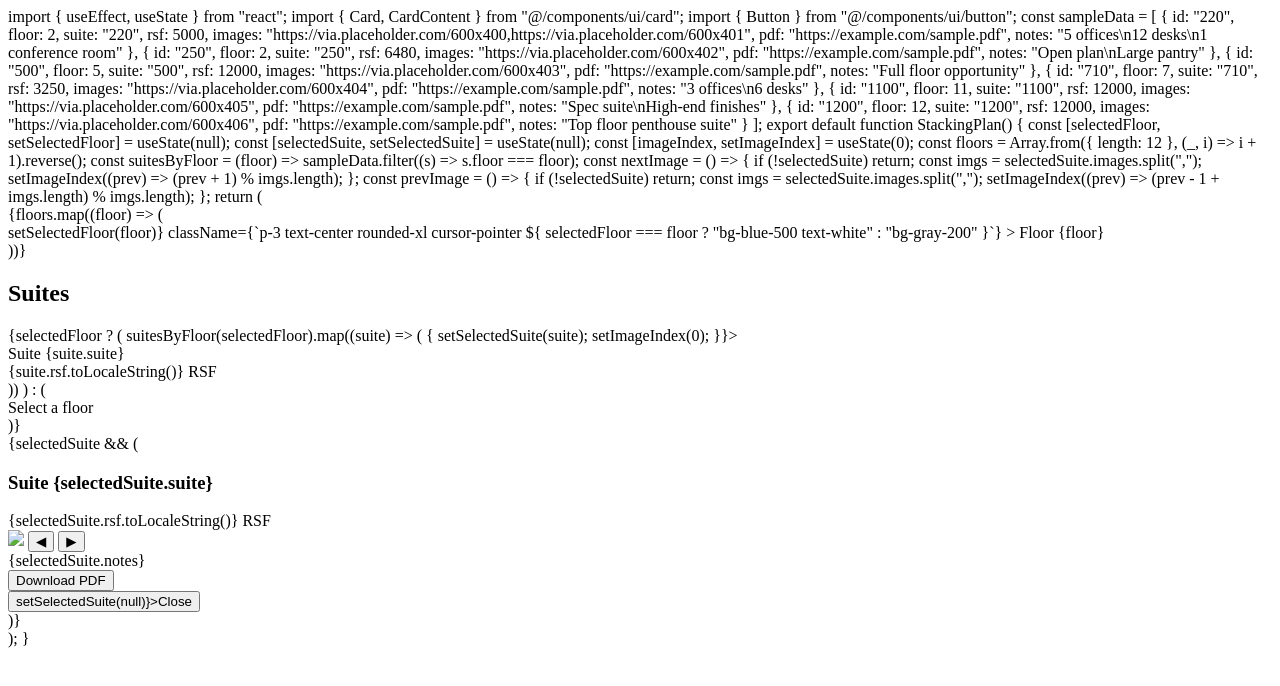
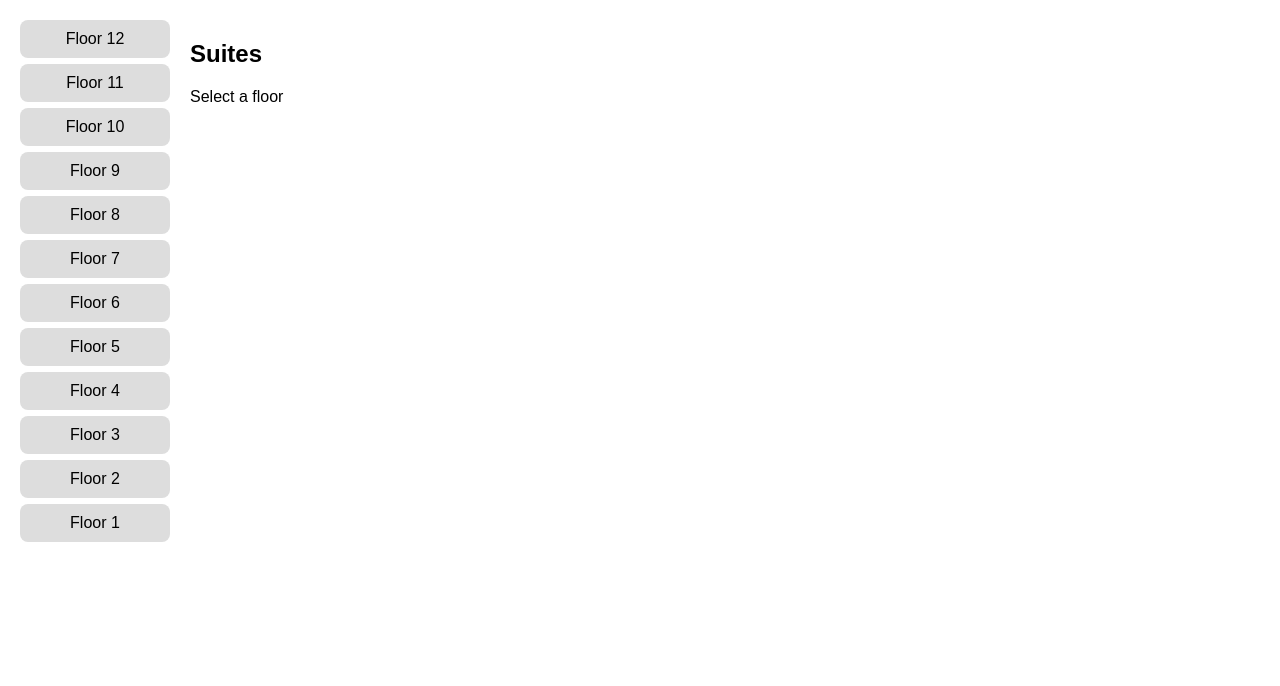
Before and after one commit to LHCBRE/sampleStackingPlan, a plain HTML site: page index.html in a window 1280 px wide. Drawn offline with Linux system fonts and the light colour scheme.

Commit message:
Update index.html

```diff
--- a/index.html
+++ b/index.html
@@ -1,152 +1,126 @@
-import { useEffect, useState } from "react";
-import { Card, CardContent } from "@/components/ui/card";
-import { Button } from "@/components/ui/button";
+<!DOCTYPE html>
+<html>
+<head>
+  <meta charset="UTF-8">
+  <title>Stacking Plan</title>
+  <style>
+    body { font-family: Arial; margin: 0; padding: 20px; }
+    .layout { display: grid; grid-template-columns: 150px 1fr; gap: 20px; }
+    .floor { padding: 10px; margin-bottom: 6px; background: #ddd; cursor: pointer; text-align: center; border-radius: 8px; }
+    .floor.active { background: #0078ff; color: white; }
+    .card { padding: 12px; border: 1px solid #ccc; margin-bottom: 8px; border-radius: 8px; cursor: pointer; }
+    .modal {
+      position: fixed; inset: 0; background: rgba(0,0,0,0.6);
+      display: none; align-items: center; justify-content: center;
+    }
+    .modal-content {
+      background: white; padding: 20px; border-radius: 12px; max-width: 500px; width: 100%;
+    }
+    img { width: 100%; border-radius: 8px; }
+    button { margin: 5px; }
+  </style>
+</head>
+<body>
 
-const sampleData = [
-  {
-    id: "220",
-    floor: 2,
-    suite: "220",
-    rsf: 5000,
-    images: "https://via.placeholder.com/600x400,https://via.placeholder.com/600x401",
-    pdf: "https://example.com/sample.pdf",
-    notes: "5 offices\n12 desks\n1 conference room"
-  },
-  {
-    id: "250",
-    floor: 2,
-    suite: "250",
-    rsf: 6480,
-    images: "https://via.placeholder.com/600x402",
-    pdf: "https://example.com/sample.pdf",
-    notes: "Open plan\nLarge pantry"
-  },
-  {
-    id: "500",
-    floor: 5,
-    suite: "500",
-    rsf: 12000,
-    images: "https://via.placeholder.com/600x403",
-    pdf: "https://example.com/sample.pdf",
-    notes: "Full floor opportunity"
-  },
-  {
-    id: "710",
-    floor: 7,
-    suite: "710",
-    rsf: 3250,
-    images: "https://via.placeholder.com/600x404",
-    pdf: "https://example.com/sample.pdf",
-    notes: "3 offices\n6 desks"
-  },
-  {
-    id: "1100",
-    floor: 11,
-    suite: "1100",
-    rsf: 12000,
-    images: "https://via.placeholder.com/600x405",
-    pdf: "https://example.com/sample.pdf",
-    notes: "Spec suite\nHigh-end finishes"
-  },
-  {
-    id: "1200",
-    floor: 12,
-    suite: "1200",
-    rsf: 12000,
-    images: "https://via.placeholder.com/600x406",
-    pdf: "https://example.com/sample.pdf",
-    notes: "Top floor penthouse suite"
-  }
+<div class="layout">
+  <div id="floors"></div>
+  <div>
+    <h2>Suites</h2>
+    <div id="suites">Select a floor</div>
+  </div>
+</div>
+
+<div id="modal" class="modal">
+  <div class="modal-content">
+    <h3 id="modalTitle"></h3>
+    <div id="modalRSF"></div>
+    <div>
+      <button onclick="prevImage()">◀</button>
+      <button onclick="nextImage()">▶</button>
+    </div>
+    <img id="modalImg" />
+    <pre id="modalNotes"></pre>
+    <a id="modalPDF" target="_blank">Download PDF</a>
+    <br>
+    <button onclick="closeModal()">Close</button>
+  </div>
+</div>
+
+<script>
+const data = [
+  { suite: "220", floor: 2, rsf: 5000, images: ["https://via.placeholder.com/600x400","https://via.placeholder.com/600x401"], pdf: "https://example.com/sample.pdf", notes: "5 offices\n12 desks\n1 conference room" },
+  { suite: "250", floor: 2, rsf: 6480, images: ["https://via.placeholder.com/600x402"], pdf: "https://example.com/sample.pdf", notes: "Open plan\nLarge pantry" },
+  { suite: "500", floor: 5, rsf: 12000, images: ["https://via.placeholder.com/600x403"], pdf: "https://example.com/sample.pdf", notes: "Full floor opportunity" },
+  { suite: "710", floor: 7, rsf: 3250, images: ["https://via.placeholder.com/600x404"], pdf: "https://example.com/sample.pdf", notes: "3 offices\n6 desks" },
+  { suite: "1100", floor: 11, rsf: 12000, images: ["https://via.placeholder.com/600x405"], pdf: "https://example.com/sample.pdf", notes: "Spec suite\nHigh-end finishes" },
+  { suite: "1200", floor: 12, rsf: 12000, images: ["https://via.placeholder.com/600x406"], pdf: "https://example.com/sample.pdf", notes: "Top floor penthouse suite" }
 ];
 
-export default function StackingPlan() {
-  const [selectedFloor, setSelectedFloor] = useState(null);
-  const [selectedSuite, setSelectedSuite] = useState(null);
-  const [imageIndex, setImageIndex] = useState(0);
+let selectedSuite = null;
+let imageIndex = 0;
 
-  const floors = Array.from({ length: 12 }, (_, i) => i + 1).reverse();
+const floorsEl = document.getElementById("floors");
+const suitesEl = document.getElementById("suites");
 
-  const suitesByFloor = (floor) =>
-    sampleData.filter((s) => s.floor === floor);
+const floors = Array.from({length:12}, (_,i)=>12-i);
 
-  const nextImage = () => {
-    if (!selectedSuite) return;
-    const imgs = selectedSuite.images.split(",");
-    setImageIndex((prev) => (prev + 1) % imgs.length);
-  };
+floors.forEach(f => {
+  const div = document.createElement("div");
+  div.className = "floor";
+  div.innerText = "Floor " + f;
+  div.onclick = () => selectFloor(f);
+  floorsEl.appendChild(div);
+});
 
-  const prevImage = () => {
-    if (!selectedSuite) return;
-    const imgs = selectedSuite.images.split(",");
-    setImageIndex((prev) => (prev - 1 + imgs.length) % imgs.length);
-  };
+function selectFloor(floor) {
+  document.querySelectorAll('.floor').forEach(el=>el.classList.remove("active"));
+  floorsEl.children[12-floor].classList.add("active");
 
-  return (
-    <div className="p-6 grid grid-cols-3 gap-6">
-      <div className="col-span-1 space-y-2">
-        {floors.map((floor) => (
-          <div
-            key={floor}
-            onClick={() => setSelectedFloor(floor)}
-            className={`p-3 text-center rounded-xl cursor-pointer ${
-              selectedFloor === floor ? "bg-blue-500 text-white" : "bg-gray-200"
-            }`}
-          >
-            Floor {floor}
-          </div>
-        ))}
-      </div>
+  const suites = data.filter(s=>s.floor===floor);
+  if (!suites.length) {
+    suitesEl.innerHTML = "No availability";
+    return;
+  }
 
-      <div className="col-span-2">
-        <h2 className="text-xl mb-4">Suites</h2>
-        {selectedFloor ? (
-          suitesByFloor(selectedFloor).map((suite) => (
-            <Card key={suite.id} className="mb-2" onClick={() => {
-              setSelectedSuite(suite);
-              setImageIndex(0);
-            }}>
-              <CardContent className="p-4 cursor-pointer">
-                <div>Suite {suite.suite}</div>
-                <div>{suite.rsf.toLocaleString()} RSF</div>
-              </CardContent>
-            </Card>
-          ))
-        ) : (
-          <div>Select a floor</div>
-        )}
-      </div>
+  suitesEl.innerHTML = "";
+  suites.forEach(s=>{
+    const div = document.createElement("div");
+    div.className = "card";
+    div.innerHTML = `<strong>Suite ${s.suite}</strong><br>${s.rsf.toLocaleString()} RSF`;
+    div.onclick = () => openModal(s);
+    suitesEl.appendChild(div);
+  });
+}
 
-      {selectedSuite && (
-        <div className="fixed inset-0 bg-black bg-opacity-50 flex items-center justify-center">
-          <div className="bg-white p-6 rounded-2xl max-w-xl w-full">
-            <h3 className="text-lg mb-2">Suite {selectedSuite.suite}</h3>
-            <div className="mb-2">{selectedSuite.rsf.toLocaleString()} RSF</div>
+function openModal(suite) {
+  selectedSuite = suite;
+  imageIndex = 0;
 
-            <div className="relative">
-              <img
-                src={selectedSuite.images.split(",")[imageIndex]}
-                className="w-full h-auto rounded-xl"
-              />
-              <button onClick={prevImage} className="absolute left-0 top-1/2">◀</button>
-              <button onClick={nextImage} className="absolute right-0 top-1/2">▶</button>
-            </div>
+  document.getElementById("modalTitle").innerText = "Suite " + suite.suite;
+  document.getElementById("modalRSF").innerText = suite.rsf.toLocaleString() + " RSF";
+  document.getElementById("modalImg").src = suite.images[0];
+  document.getElementById("modalNotes").innerText = suite.notes;
+  document.getElementById("modalPDF").href = suite.pdf;
 
-            <div className="mt-4 whitespace-pre-line text-sm">
-              {selectedSuite.notes}
-            </div>
+  document.getElementById("modal").style.display = "flex";
+}
 
-            <div className="mt-4">
-              <a href={selectedSuite.pdf} target="_blank">
-                <Button>Download PDF</Button>
-              </a>
-            </div>
+function closeModal() {
+  document.getElementById("modal").style.display = "none";
+}
 
-            <div className="mt-4 text-right">
-              <Button onClick={() => setSelectedSuite(null)}>Close</Button>
-            </div>
-          </div>
-        </div>
-      )}
-    </div>
-  );
+function nextImage() {
+  if (!selectedSuite) return;
+  imageIndex = (imageIndex + 1) % selectedSuite.images.length;
+  document.getElementById("modalImg").src = selectedSuite.images[imageIndex];
 }
+
+function prevImage() {
+  if (!selectedSuite) return;
+  imageIndex = (imageIndex - 1 + selectedSuite.images.length) % selectedSuite.images.length;
+  document.getElementById("modalImg").src = selectedSuite.images[imageIndex];
+}
+</script>
+
+</body>
+</html>
```
